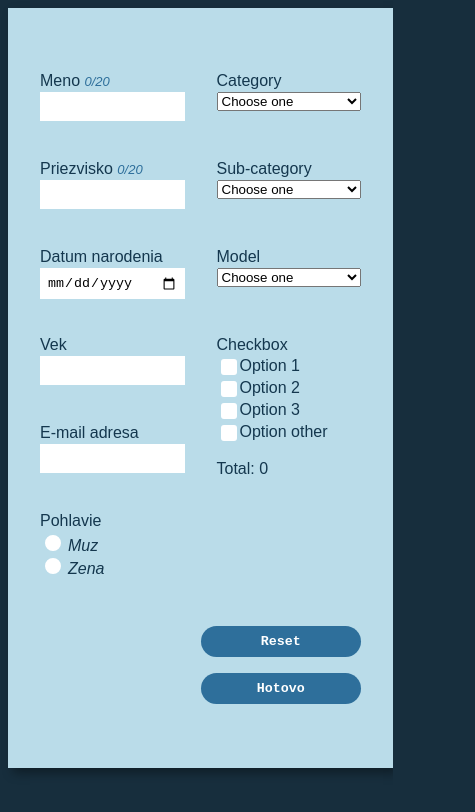
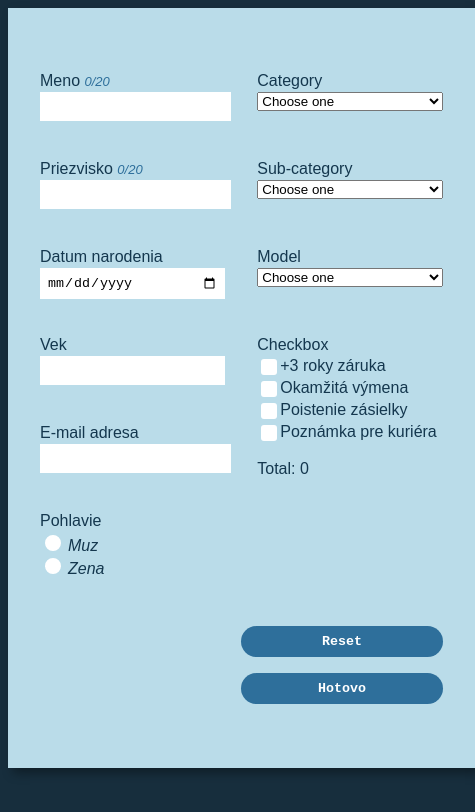
Before and after one commit to PlankoAdam/webte1_z2, a plain HTML site: page index.html in a window 390 px wide. Shown: the whole page, 475 px wide, since content can reach past the window. Drawn offline with Linux system fonts and the light colour scheme.

Commit message:
checkboxes

```diff
--- a/css/style.css
+++ b/css/style.css
@@ -48,6 +48,7 @@ body{
     margin: 1rem;
     box-sizing: border-box;
     min-height: 4.5em;
+    min-width: max-content;
 }
 
 .form-element label{
@@ -131,11 +132,6 @@ body{
     min-width: 0;
     display: none;
     margin-top: 0.5rem;
-    /* overflow-x: unset; */
-}
-
-#opt-other:checked ~ #opt-other-txtbox{
-    display: block;
 }
 
 input[type="checkbox"]{
@@ -161,8 +157,6 @@ input[type="checkbox"] + label{
     width: 100%;
     display: flex;
     align-items: center;
-    /* align-items: center; */
-    /* flex-wrap: wrap; */
 }
 
 label a{
--- a/index.html
+++ b/index.html
@@ -82,22 +82,22 @@
                     <div class="form-element">
                         <label>Checkbox</label>
                         <div class="checkbox-item">
-                            <input type="checkbox" name="opt1" id="opt1">
-                            <label for="opt1">Option 1</label>
+                            <input type="checkbox" name="opt1" id="opt1" onchange="updateTotal();">
+                            <label for="opt1" id="l-opt1">Option 1</label>
                         </div>
                         <div class="checkbox-item">
-                            <input type="checkbox" name="opt2" id="opt2">
-                            <label for="opt2">Option 2</label>
+                            <input type="checkbox" name="opt2" id="opt2" onchange="updateTotal();">
+                            <label for="opt2" id="l-opt2">Option 2</label>
                         </div>
                         <div class="checkbox-item">
-                            <input type="checkbox" name="opt3" id="opt3">
-                            <label for="opt3">Option 3</label>
+                            <input type="checkbox" name="opt3" id="opt3" onchange="updateTotal();">
+                            <label for="opt3" id="l-opt3">Option 3</label>
                         </div>
                         <div class="checkbox-item">
-                            <input type="checkbox" name="opt-other" id="opt-other">
-                            <label for="opt-other">Option other</label>
-                            <input type="text" id="opt-other-txtbox">
+                            <input type="checkbox" name="opt-other" id="opt-other" onchange="updateTotal(); toggleOtherInput();">
+                            <label for="opt-other" id="l-opt-other">Option other</label>
                         </div>
+                        <input type="text" id="opt-other-txtbox">
                     </div>
 
                     <div class="form-element">
--- a/js/index.js
+++ b/js/index.js
@@ -13,6 +13,33 @@ const selCat = document.getElementById('sel-cat');
 const selSubCat = document.getElementById('sel-sub-cat');
 const selModel = document.getElementById('sel-model');
 const totalLabel = document.getElementById('total-label');
+const checkboxes = [
+    {
+        element: document.getElementById('opt1'),
+        label: document.getElementById('l-opt1'),
+        name:"+3 roky záruka",
+        price:30
+    },
+    {
+        element: document.getElementById('opt2'),
+        label: document.getElementById('l-opt2'),
+        name:"Okamžitá výmena",
+        price:15
+    },
+    {
+        element: document.getElementById('opt3'),
+        label: document.getElementById('l-opt3'),
+        name:"Poistenie zásielky",
+        price:10
+    },
+    {
+        element: document.getElementById('opt-other'),
+        label: document.getElementById('l-opt-other'),
+        name:"Poznámka pre kuriéra",
+        price:0
+    }
+];
+const otherCheckboxInput = document.getElementById('opt-other-txtbox');
 let total = 0;
 
 const emptyFieldMessage = 'This field is required!';
@@ -23,12 +50,17 @@ form.addEventListener('submit', e => {
     validateForm();
 })
 
-form.addEventListener('reset', e => {
+form.addEventListener('reset', e => resetForm());
+
+function resetForm(){
     var formElements = document.getElementsByClassName('form-element');
     for(var i = 0; i < formElements.length; i++){
         setDefault(formElements[i]);
     }
-})
+    resetSelects();
+    resetCheckboxes();
+    updateTotal();
+}
 
 function getAge(dateString) {
     var today = new Date();
@@ -156,7 +188,6 @@ function setDefault(element){
 }
 
 function selInit(){
-    console.log(categories);
     categories.forEach((cat) => {
         selCat.add(new Option(cat.name, cat.name));
     });
@@ -193,6 +224,12 @@ function updateTotal(){
         total = selectedModel.price;
     }
 
+    for(i = 0; i < checkboxes.length; i++){
+        if(checkboxes[i].element.checked){
+            total += checkboxes[i].price;
+        }
+    }
+
     console.log(selectedModel);
     totalLabel.innerHTML = "Total: " + total;
 }
@@ -219,4 +256,31 @@ function removeOptions(selObj){
     updateTotal();
 }
 
-selInit();
+function resetSelects(){
+    removeOptions(selModel);
+    removeOptions(selSubCat);
+    removeOptions(selCat);
+    selInit();
+}
+
+function checkboxesInit(){
+    for(i = 0; i < checkboxes.length; i++){
+        checkboxes[i].label.innerHTML = checkboxes[i].name;
+    }
+}
+
+function resetCheckboxes(){
+    for(i = 0; i < checkboxes.length; i++){
+        checkboxes[i].element.checked = false;
+    }
+    toggleOtherInput();
+}
+
+function toggleOtherInput(){
+    const otherCheckbox = document.getElementById('opt-other');
+    if(otherCheckbox.checked) otherCheckboxInput.style.display = 'block';
+    else otherCheckboxInput.style.display = 'none';
+}
+
+checkboxesInit();
+resetForm();
```
